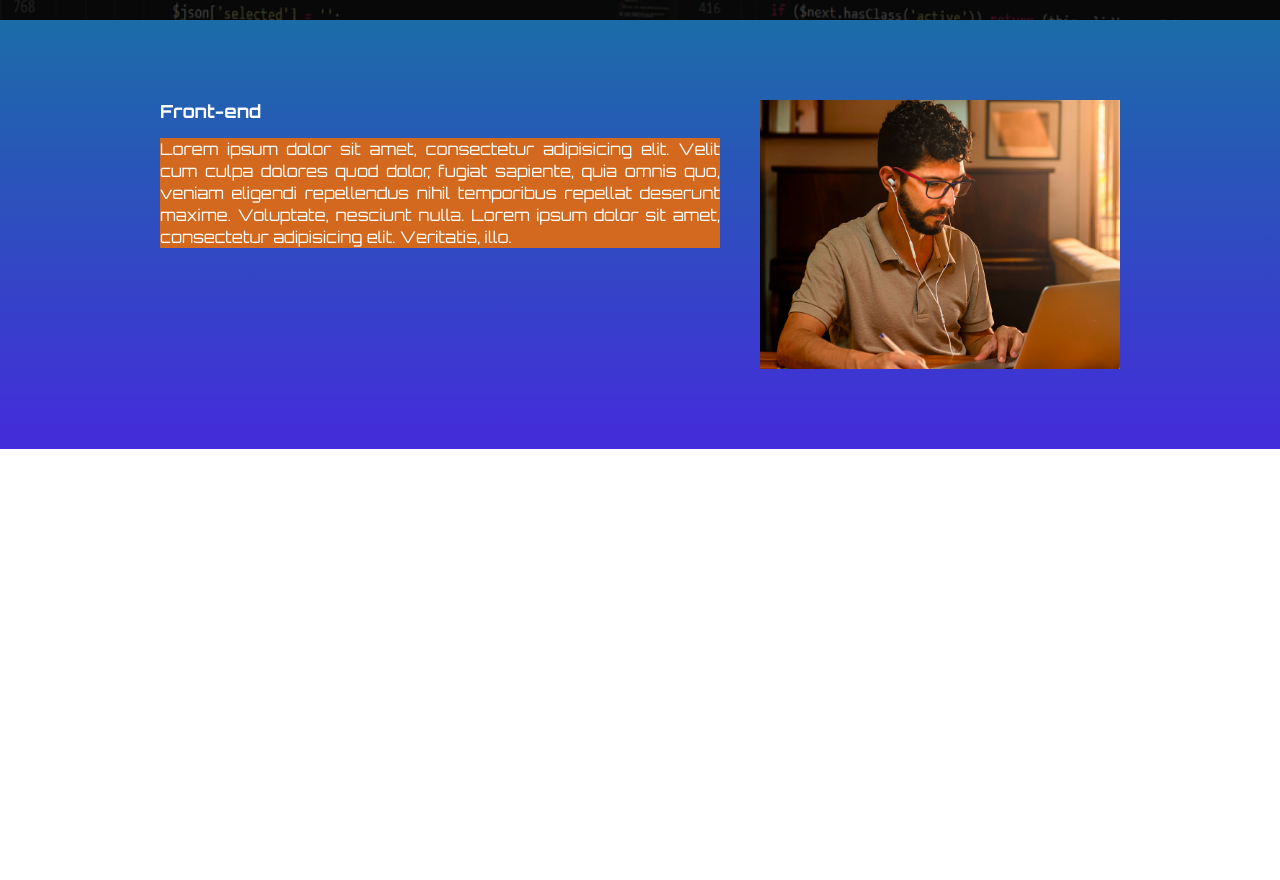
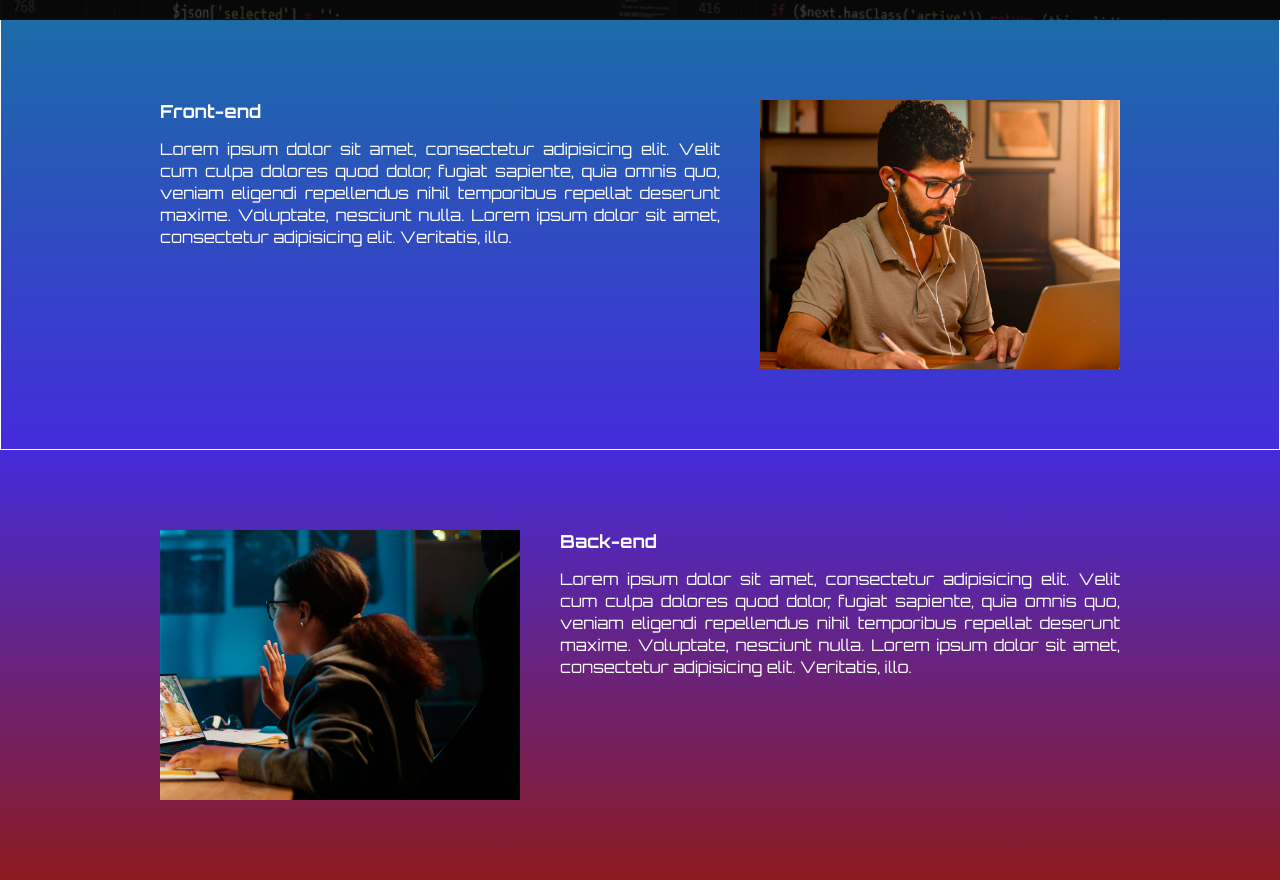
Before and after one commit to Nilson-Nascimento/landing_page_ebac, a website built with Parcel: page src/index.html in a window 1280 px wide. Shown: the part 557-1437 px from the top of the page. Before the commit the page ends 1006 px from the top, so only its background shows below. Built offline with nearby package versions, Linux system fonts and the light colour scheme.

Commit message:
Create back-end

```diff
--- a/src/index.html
+++ b/src/index.html
@@ -39,7 +39,7 @@
 
         </div>
     </header>
-<!--  -->
+<!-- Event -->
     <section class="event">
         <div class="container">
             <div class="event__details">
@@ -49,6 +49,16 @@
             <img class="event__image" src="./images/frontend.png" alt="Front-end">
         </div>
     </section>
+<!--  -->
+    <section class="event">
+        <div class="container">
+            <div class="event__details">
+                <h2 class="event__details__title">Back-end</h2>
+                <p class="event__details__description">Lorem ipsum dolor sit amet, consectetur adipisicing elit. Velit cum culpa dolores quod dolor, fugiat sapiente, quia omnis quo, veniam eligendi repellendus nihil temporibus repellat deserunt maxime. Voluptate, nesciunt nulla. Lorem ipsum dolor sit amet, consectetur adipisicing elit. Veritatis, illo.</p>
+            </div>
+            <img class="event__image" src="./images/backend.png" alt="Back-end">
+        </div>
+    </section>
     <script src="./script/main.js"></script>
 </body>
 </html>
--- a/src/styles/_event.scss
+++ b/src/styles/_event.scss
@@ -4,6 +4,9 @@
     display: block;
     padding: 80px 0;
     background-image: linear-gradient(#1b6ca7,#442bdb);
+    border: solid .5px;
+    border-top: none;
+
     // background-color: red;
 
     .container{
@@ -27,7 +30,7 @@
         &__description{
             line-height: 22px;
             text-align: justify;
-            background-color: chocolate;
+            // background-color: chocolate;
         }
     }
 
@@ -51,3 +54,24 @@
     }
 
 }
+
+.event:nth-child(3){
+    background-image: linear-gradient(#442bdb, #8c1b1f);
+    border: none;
+
+    .event__details{
+        margin-left: 40px;
+        margin-right: 0;
+    }
+    .container{
+        flex-direction: row-reverse;
+
+
+    }
+
+    @media (max-width: variaveis.$mobile){
+        .event__details{
+        margin-left: 0;
+        }
+    }
+}
```
Also changed, not shown: dist/index.html, dist/styles/main.css, 1 other file.
